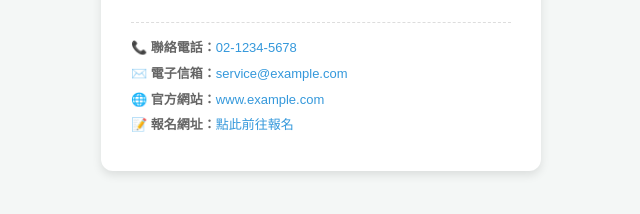
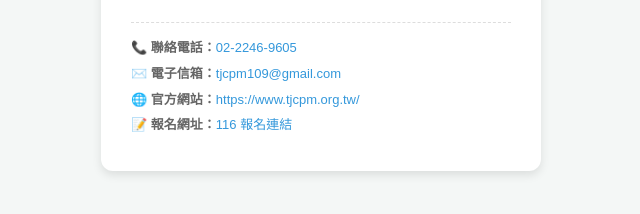
Before and after one commit to tjcpm109/price, a plain HTML site: page index.html in a window 1280 px wide. Shown: the part 450-664 px from the top of the page, 319-959 px from the left. Drawn offline with Linux system fonts and the light colour scheme.

Commit message:
Update index.html

```diff
--- a/index.html
+++ b/index.html
@@ -148,7 +148,7 @@
     <div class="card">
         <!-- Logo 區塊 (若圖片無法顯示會自動隱藏並保留排版) -->
         <div class="logo-container">
-            <img src=""https://tjcpm109.github.io/logo.png"" alt="公司 Logo" id="companyLogo" onerror="this.style.display='none';">
+            <img src=""https://tjcpm109.github.io/price/logo.png"" alt="公司 Logo" id="companyLogo" onerror="this.style.display='none';">
         </div>
 
         <h2>金額查詢系統</h2>
@@ -196,10 +196,10 @@
 
         <!-- 底部聯絡資訊 -->
         <div class="contact-info">
-            <div>📞 <strong>聯絡電話：</strong><a href="tel:0212345678">02-1234-5678</a></div>
-            <div>✉️ <strong>電子信箱：</strong><a href="mailto:service@example.com">service@example.com</a></div>
-            <div>🌐 <strong>官方網站：</strong><a href="https://www.example.com" target="_blank">www.example.com</a></div>
-            <div>📝 <strong>報名網址：</strong><a href="https://www.example.com/register" target="_blank">點此前往報名</a></div>
+            <div>📞 <strong>聯絡電話：</strong><a href="tel:0212345678">02-2246-9605</a></div>
+            <div>✉️ <strong>電子信箱：</strong><a href="mailto:service@example.com">tjcpm109@gmail.com</a></div>
+            <div>🌐 <strong>官方網站：</strong><a href="https://www.example.com" target="_blank">https://www.tjcpm.org.tw/</a></div>
+            <div>📝 <strong>報名網址：</strong><a href="https://forms.gle/dR7FX3EgN5inLkTW9" target="_blank">116 報名連結</a></div>
         </div>
     </div>
 
```
